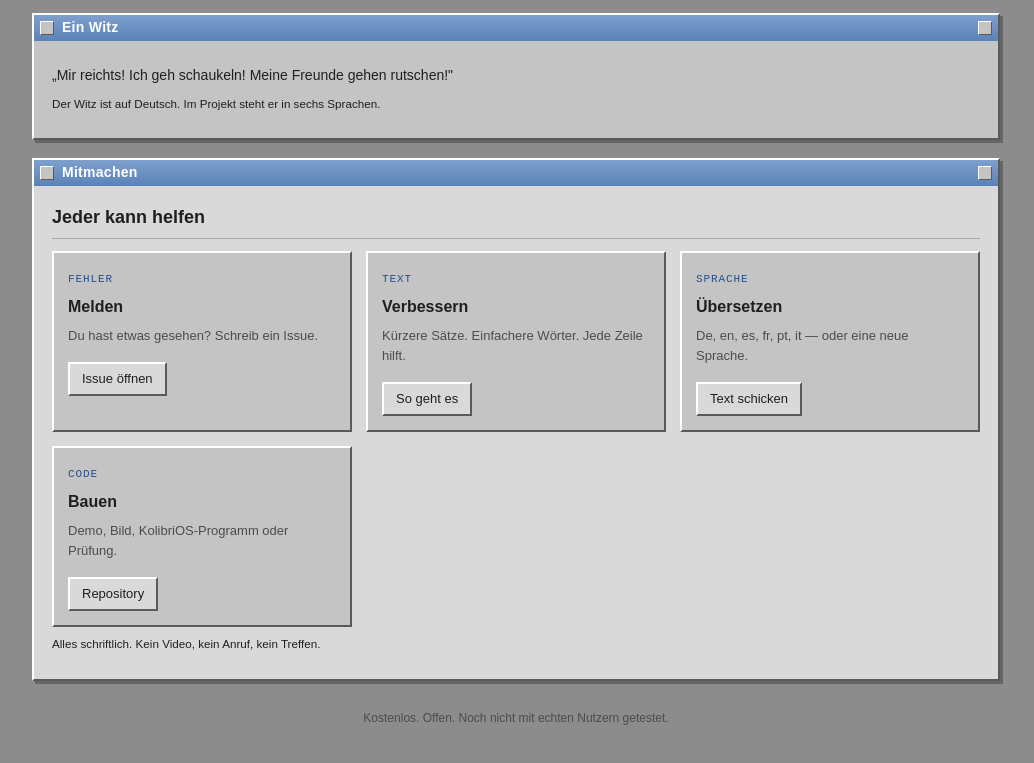
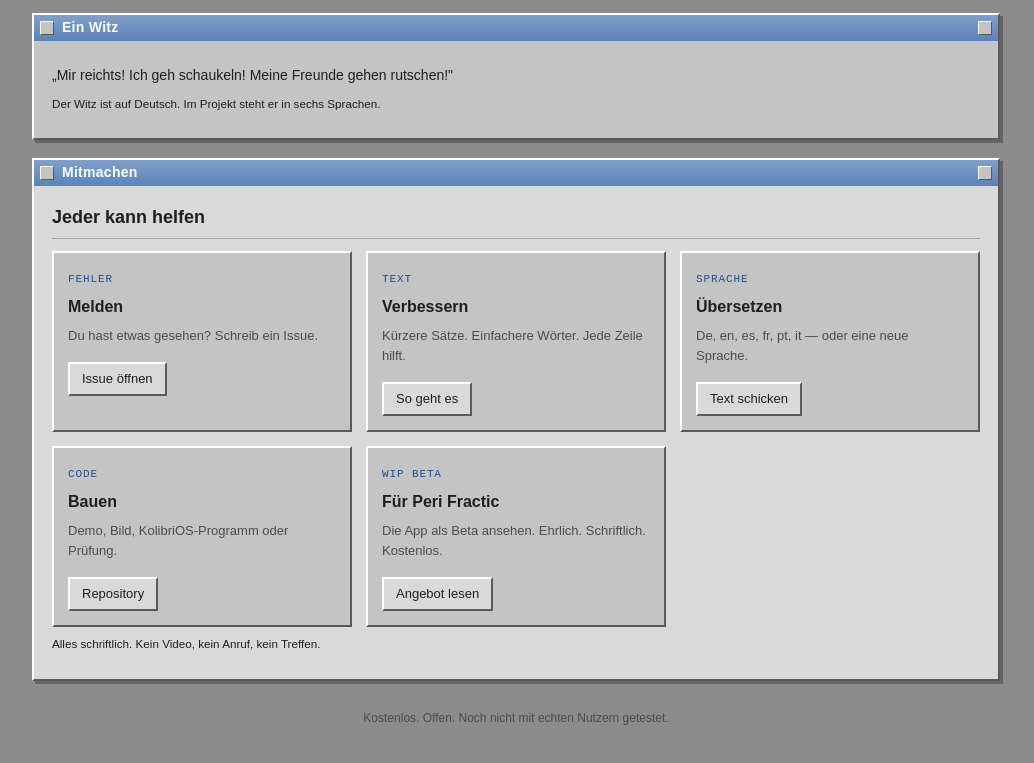
Before and after one commit to aurabin/easy-read, a plain HTML site: page docs/index.html in a window 1280 px wide. Shown: the part 2550-3313 px from the top of the page, without its empty margins (124-1158 px from the left). Drawn offline with Linux system fonts and the light colour scheme.

Commit message:
Offer app as WIP beta to Peri Fractic

```diff
--- a/docs/index.html
+++ b/docs/index.html
@@ -280,6 +280,9 @@ body[data-theme="pet"] .appearance button[aria-pressed="true"]{
         <div class="card"><span class="tag">Code</span><h3>Bauen</h3>
           <p>Demo, Bild, KolibriOS-Programm oder Prüfung.</p>
           <a class="btn" href="https://github.com/aurabin/easy-read">Repository</a></div>
+        <div class="card"><span class="tag">WIP Beta</span><h3>Für Peri Fractic</h3>
+          <p>Die App als Beta ansehen. Ehrlich. Schriftlich. Kostenlos.</p>
+          <a class="btn" href="https://github.com/aurabin/easy-read/blob/master/outreach/peri-fractic-beta.md">Angebot lesen</a></div>
       </div>
       <p><small>Alles schriftlich. Kein Video, kein Anruf, kein Treffen.</small></p>
     </div>
```
Also changed, not shown: docs/store.html (+3 -0 lines), site/index.html (+3 -0 lines), site/store.html (+3 -0 lines), 1 other file.
